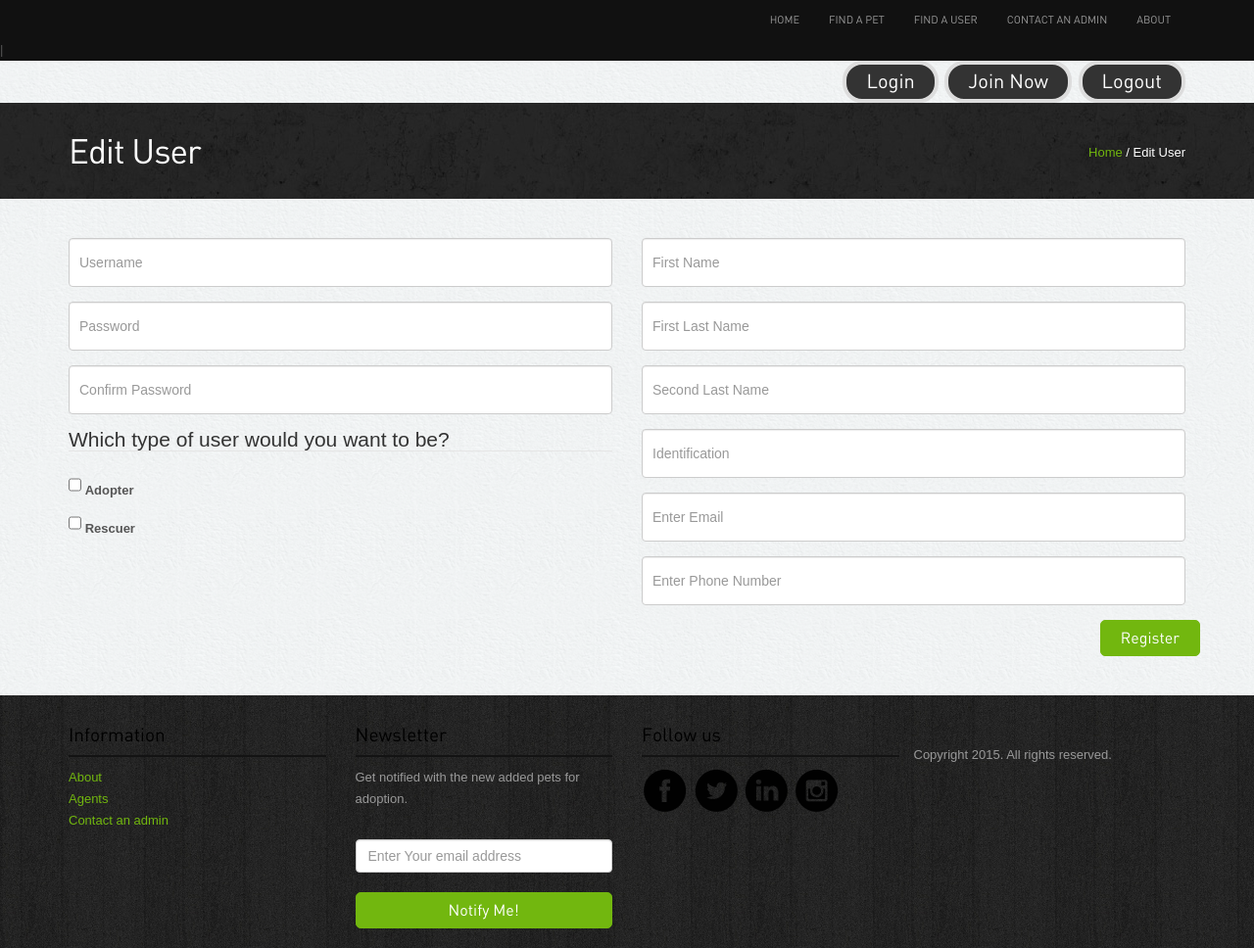
After one commit to jmoraxix/PetLovers, a PHP site: page /PetLovers/edit-user.php in a window 1280 px wide. The commit adds this page. Shown: the whole page at 98% size. Run offline with PHP 8.4, Linux system fonts and the light colour scheme; some libraries are stand-ins or nearby versions.

Commit message:
Se agrega pagina y cambios
Edit user lleva mas php, por lo cual no esta terminada

```diff
--- /dev/null
+++ b/Project/edit-user.php
@@ -0,0 +1,42 @@
+<?php include'header.php';?>
+<!-- banner -->
+<script src="javascript/findInputs.js"></script>
+<div class="inside-banner">
+  <div class="container">
+    <span class="pull-right"><a href="#">Home</a> / Edit User</span>
+    <h2>Edit User</h2>
+  </div>
+</div>
+<!-- banner -->
+<div class="container">
+  <div class="spacer">
+    <div class="row register">
+      <div class="col-lg-6">
+        <input id="user_username" type="text" class="form-control" placeholder="Username" name="form_name" maxlength="12" value="">
+        <input id="user_password" type="password" class="form-control" placeholder="Password" name="form_phone" maxlength="16" value="">
+        <input id="user_re_password" type="password" class="form-control" placeholder="Confirm Password" name="form_phone" maxlength="16" value="">
+        <legend>Which type of user would you want to be?</legend>
+          <input type="checkbox" name="animal" value="" style="height: 20px">
+          <label>Adopter</label> <br />
+          <input type="checkbox" name="animal" value="" style="height: 20px">
+          <label>Rescuer</label> <br />
+      </div>
+
+      <div class="col-lg-6">
+        <input id="user_first_name" type="text" class="form-control" placeholder="First Name" name="form_name" maxlength="20" value="">
+        <input id="user_first_lastname" type="text" class="form-control" placeholder="First Last Name" name="form_name" maxlength="16" value="">
+        <input id="user_second_lastname" type="text" class="form-control" placeholder="Second Last Name" name="form_name" maxlength="16" value="">
+        <input id="user_id" type="text" class="form-control" placeholder="Identification" name="form_name" maxlength="20" value="">
+        <input id="user_email" type="text" class="form-control" placeholder="Enter Email" name="form_email" maxlength="30" value="">
+        <input id="user_phone" type="text" class="form-control" placeholder="Enter Phone Number" name="form_email" maxlength="8" value="">
+
+      </div>
+    </div>
+    <div class="row register">
+      <div class="pull-right">
+        <button id="Submit_User" type="button" class="btn btn-success" name="Submit">Register</button>
+      </div>
+    </div>
+  </div>
+</div>
+<?php include'footer.php';?>
--- a/Project/register-pet.php
+++ b/Project/register-pet.php
@@ -3,7 +3,7 @@
 <script src="javascript/findInputs.js"></script>
 <div class="inside-banner">
   <div class="container">
-    <span class="pull-right"><a href="#">Home</a> / Register</span>
+    <span class="pull-right"><a href="#">Home</a> / Register Pet</span>
     <h2>Register Pet</h2>
   </div>
 </div>
```
